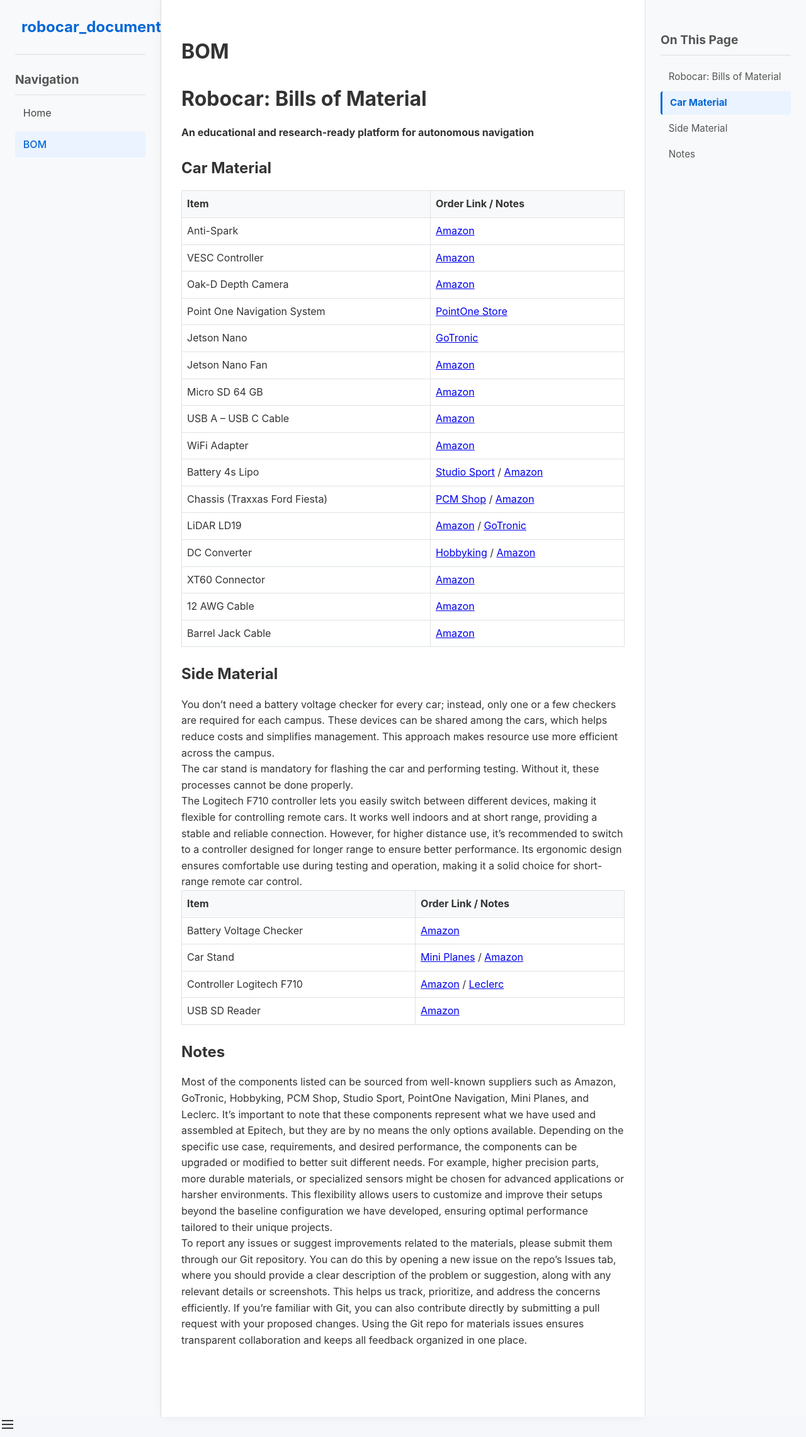
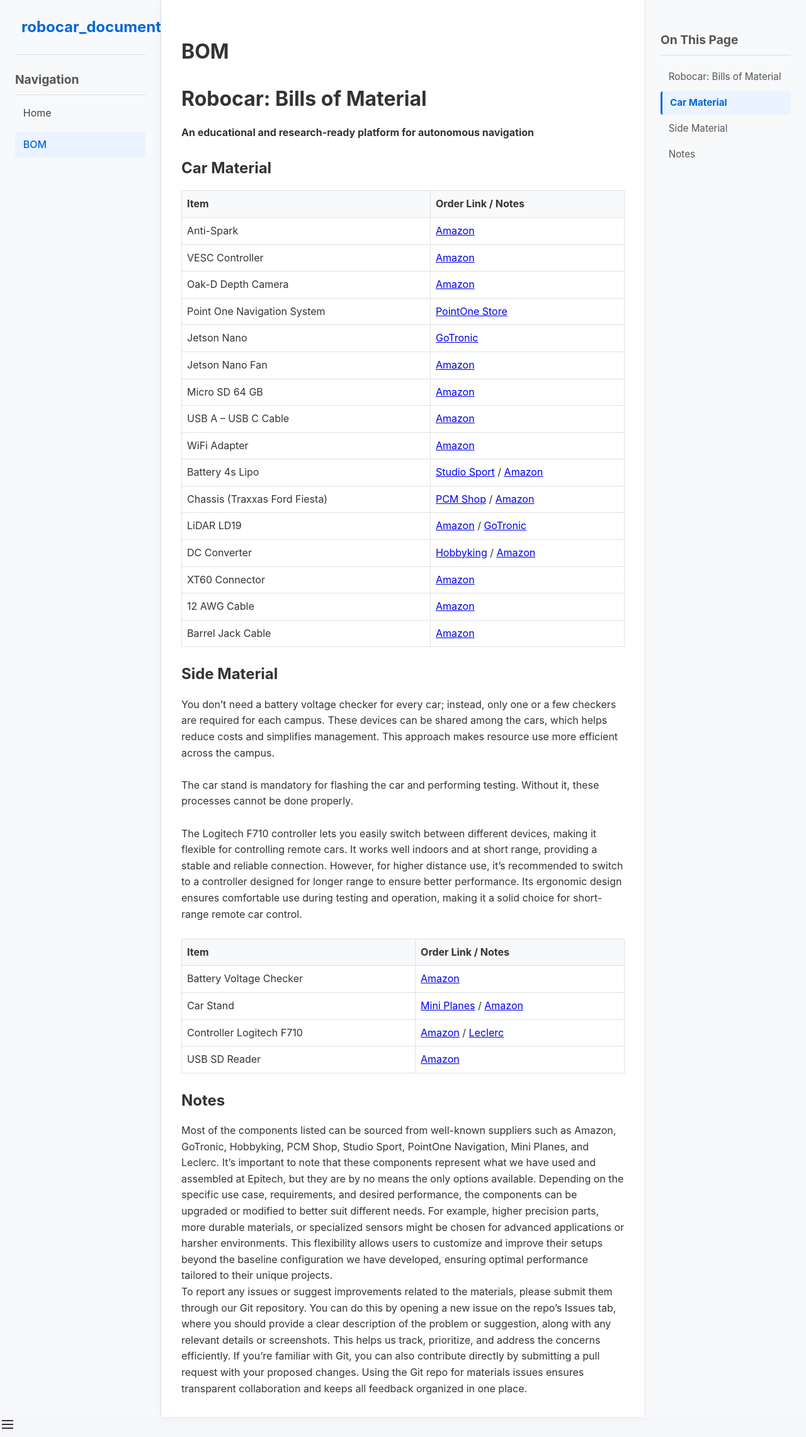
Before and after one commit to Tek5-robocar/robocar_documentation, a Jekyll site: the page built from bom.md, in a window 1280 px wide. Shown: the whole page at 63% size. Built offline with Jekyll 4.4.1, drawn with Linux system fonts in a browser that asks for light colours.

```diff
--- a/bom.md
+++ b/bom.md
@@ -31,11 +31,17 @@
 
 ## Side Material {#side-material}
 
-You don’t need a battery voltage checker for every car; instead, only one or a few checkers are required for each campus. These devices can be shared among the cars, which helps reduce costs and simplifies management. This approach makes resource use more efficient across the campus.<br>
+You don’t need a battery voltage checker for every car; instead, only one or a few checkers are required for each campus. These devices can be shared among the cars, which helps reduce costs and simplifies management. This approach makes resource use more efficient across the campus.
 
-The car stand is mandatory for flashing the car and performing testing. Without it, these processes cannot be done properly.<br>
+&nbsp;
 
-The Logitech F710 controller lets you easily switch between different devices, making it flexible for controlling remote cars. It works well indoors and at short range, providing a stable and reliable connection. However, for higher distance use, it’s recommended to switch to a controller designed for longer range to ensure better performance. Its ergonomic design ensures comfortable use during testing and operation, making it a solid choice for short-range remote car control.<br>
+The car stand is mandatory for flashing the car and performing testing. Without it, these processes cannot be done properly.
+
+&nbsp;
+
+The Logitech F710 controller lets you easily switch between different devices, making it flexible for controlling remote cars. It works well indoors and at short range, providing a stable and reliable connection. However, for higher distance use, it’s recommended to switch to a controller designed for longer range to ensure better performance. Its ergonomic design ensures comfortable use during testing and operation, making it a solid choice for short-range remote car control.
+
+&nbsp;
 
 | Item                        | Order Link / Notes                          |
 |----------------------------|---------------------------------------------|
```
